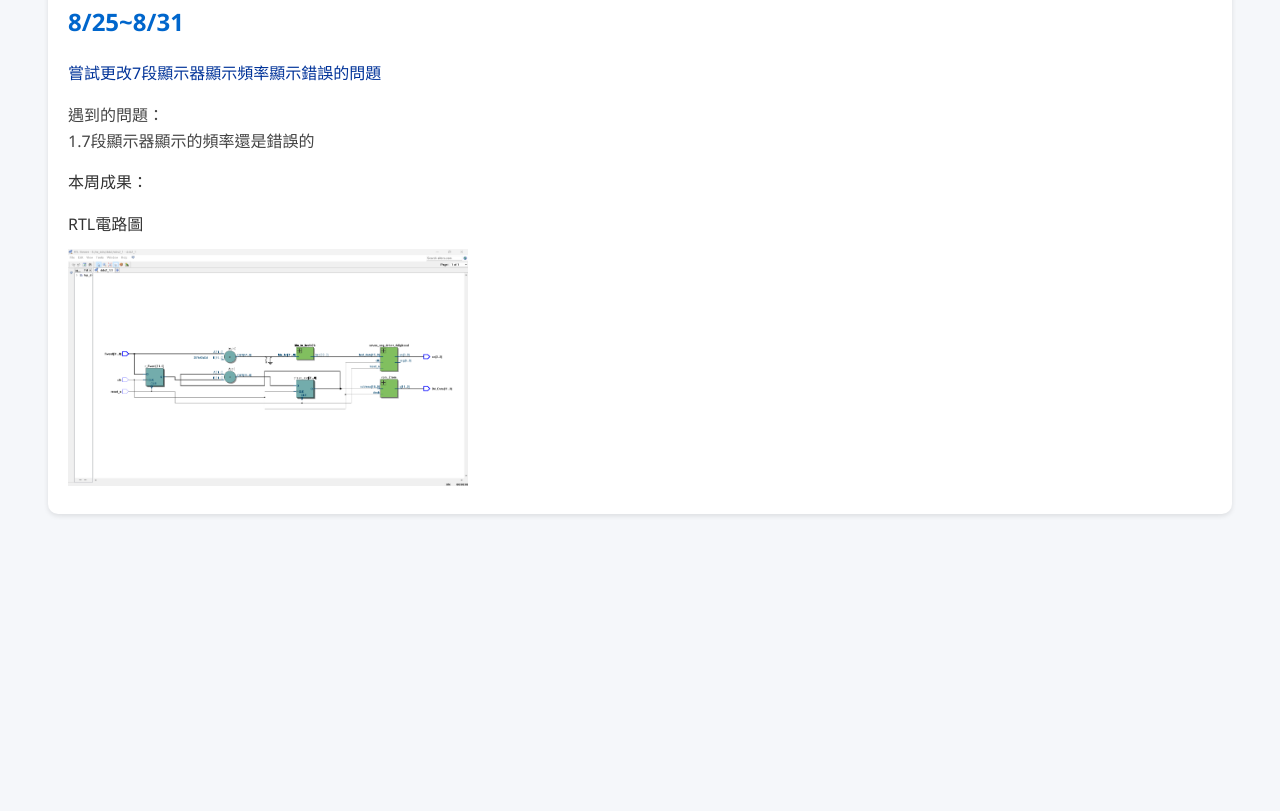
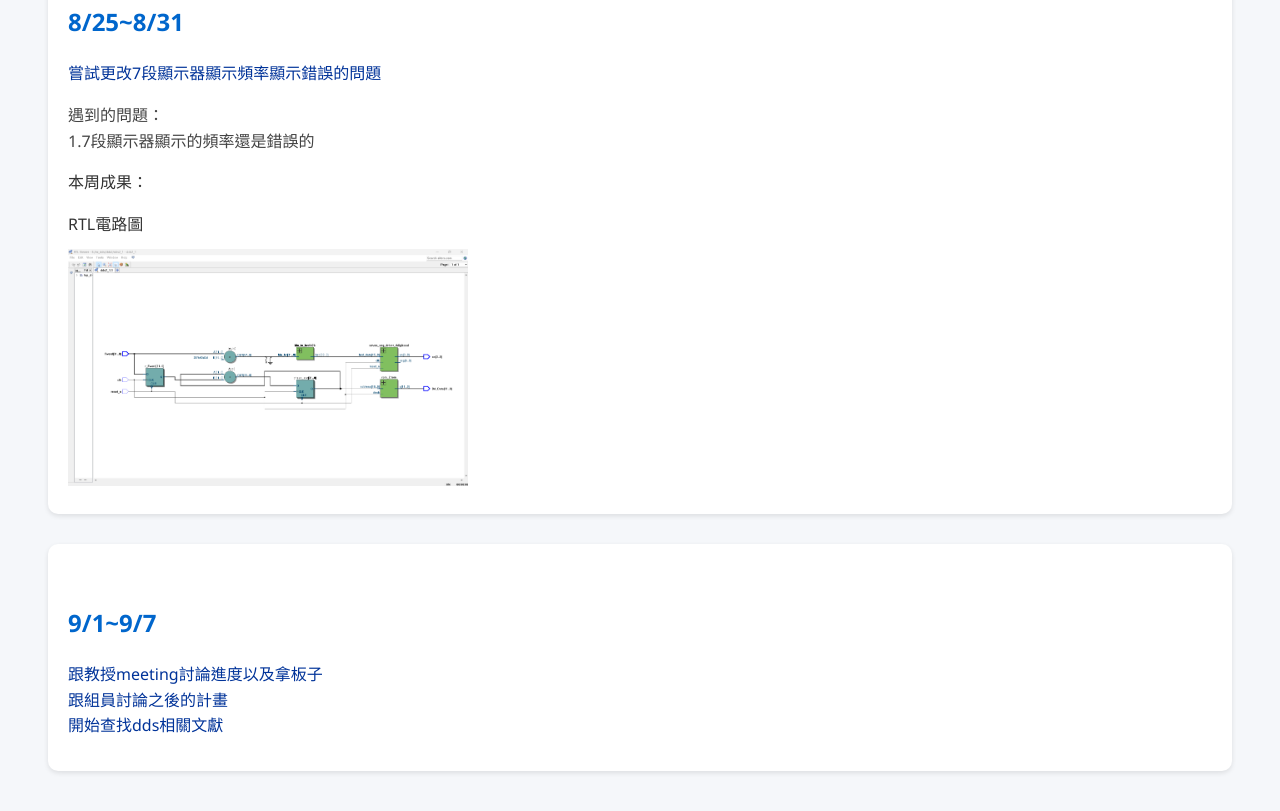
Before and after one commit to BOHAO0322/my-report, a plain HTML site: page index.htm in a window 1280 px wide. Shown: the part 8942-9753 px from the top of the page. Before the commit the page ends 9534 px from the top, so only its background shows below. Drawn offline with Linux system fonts and the light colour scheme.

Commit message:
Add files via upload

```diff
--- a/index.htm
+++ b/index.htm
@@ -177,6 +177,13 @@
     <p>RTL電路圖</p>
     <img src="images/ddsRTL_12_2048_2.png" alt="DDS 圖片" width="400">
   </div>
+    <div class="week">
+    <h2>9/1~9/7</h2>
+    <p class="progress">
+      跟教授meeting討論進度以及拿板子</br>
+      跟組員討論之後的計畫</br>
+      開始查找dds相關文獻</p>
+  </div>
 
 
 </body>
```
